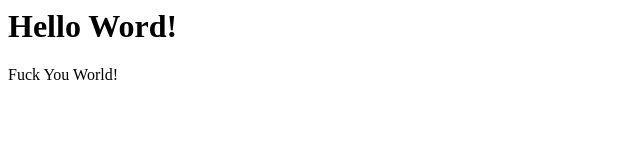
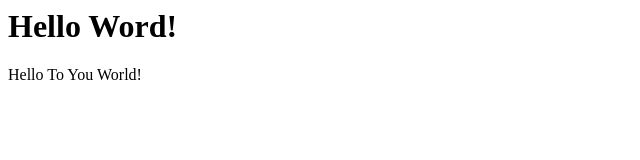
Before and after one commit to JoeyZaza/temp-node-tut, a plain HTML site: page index.html in a window 1280 px wide. Shown: the full height of the page, 0-640 px from the left. Drawn offline with Linux system fonts and the light colour scheme.

Commit message:
Update index.html

```diff
--- a/index.html
+++ b/index.html
@@ -1,2 +1,2 @@
 <h1>Hello Word!</h1>
-<p>Fuck You World!</p>
+<p>Hello To You World!</p>
```
